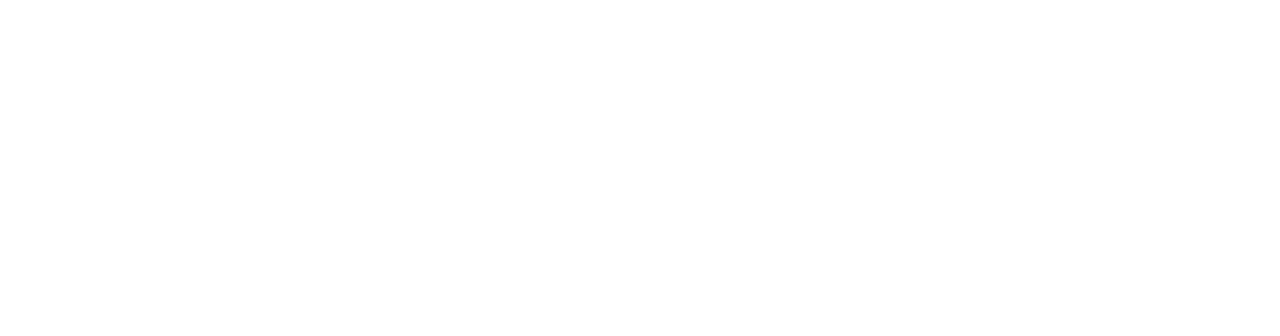
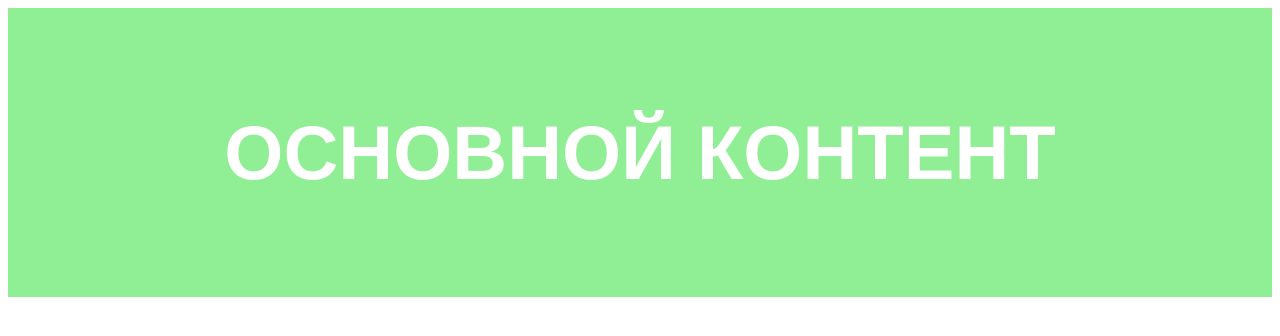
Before and after one commit to ruslan-astratov/remote-test, a plain HTML site: page index.html in a window 1280 px wide. Drawn offline with Linux system fonts and the light colour scheme.

Commit message:
Content ready

```diff
--- a/index.html
+++ b/index.html
@@ -4,6 +4,11 @@
     <meta charset="UTF-8" />
     <meta name="viewport" content="width=device-width, initial-scale=1.0" />
     <title>Document</title>
+    <link rel="stylesheet" href="main.css" />
   </head>
-  <body></body>
+  <body>
+    <main class="main">
+      <h1>ОСНОВНОЙ КОНТЕНТ</h1>
+    </main>
+  </body>
 </html>
--- a/main.css
+++ b/main.css
@@ -0,0 +1,8 @@
+.main {
+  background-color: rgb(144, 238, 149);
+  padding: 50px 100px;
+  font-size: 38px;
+  color: #fff;
+  font-family: sans-serif;
+  text-align: center;
+}
```
